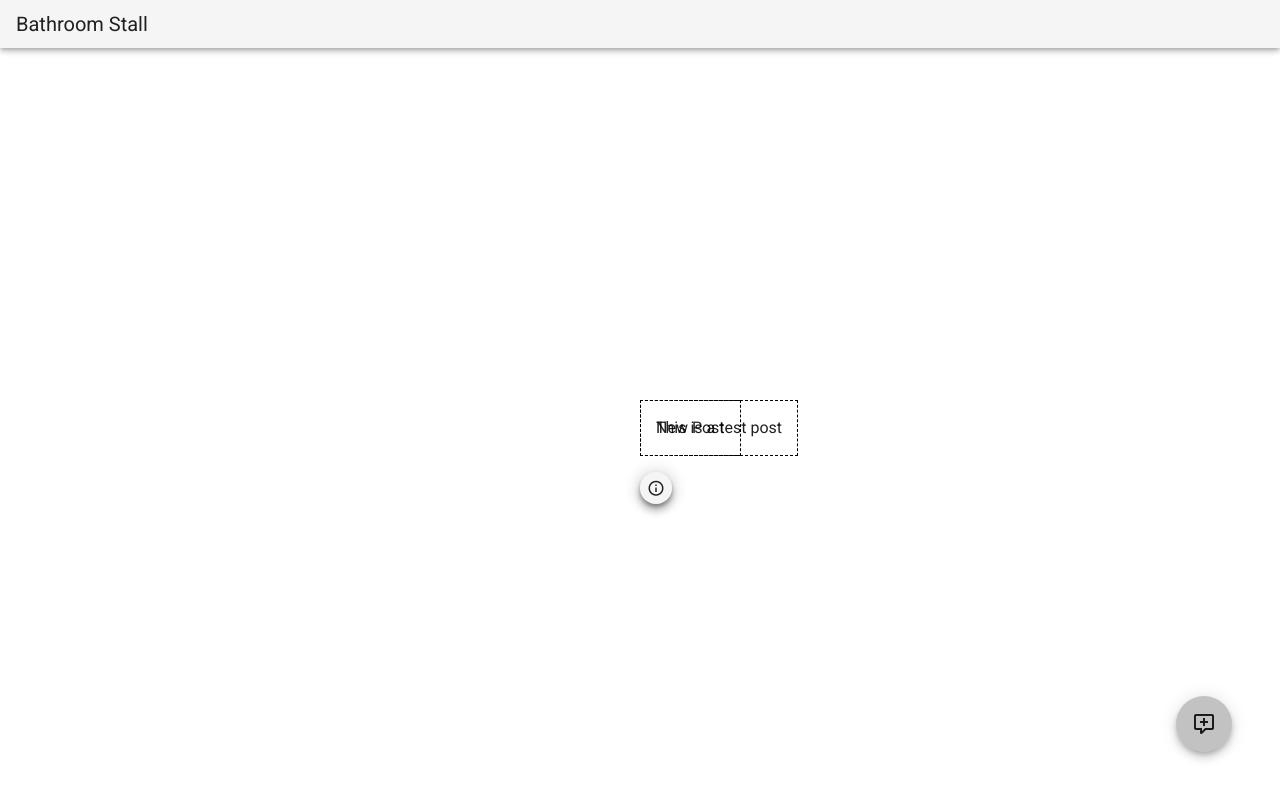
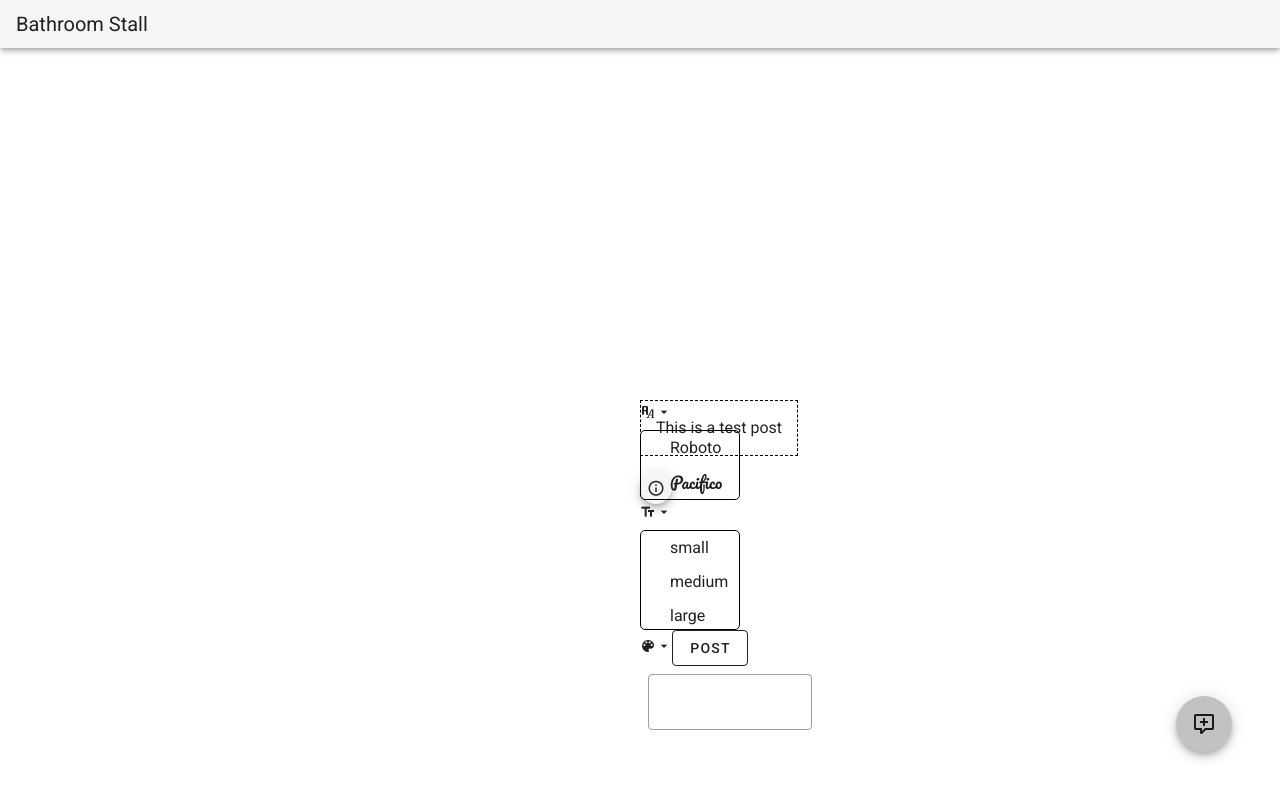
Before and after one commit to njbrunner/bathroom-stall, a Vue app: page / in a window 1280 px wide. Both pictures are taken after a click on the button 1204 px from the left and 724 px from the top of the page. Built offline with nearby package versions, Linux system fonts and the light colour scheme.

Commit message:
Added new post toolbar

```diff
--- a/package.json
+++ b/package.json
@@ -8,9 +8,13 @@
     "lint": "vue-cli-service lint"
   },
   "dependencies": {
+    "@samuelmeuli/font-manager": "^1.4.0",
+    "axios": "^0.19.2",
     "core-js": "^3.6.5",
+    "font-picker": "^3.5.1",
     "vue": "^2.6.11",
-    "vuetify": "^2.2.11"
+    "vuetify": "^2.2.11",
+    "webfontloader": "^1.6.28"
   },
   "devDependencies": {
     "@mdi/font": "^5.3.45",
--- a/public/index.html
+++ b/public/index.html
@@ -7,6 +7,7 @@
     <link rel="icon" href="<%= BASE_URL %>favicon.ico">
     <title><%= htmlWebpackPlugin.options.title %></title>
     <link rel="stylesheet" href="https://fonts.googleapis.com/css?family=Roboto:100,300,400,500,700,900">
+    <link href="https://fonts.googleapis.com/css2?family=Pacifico&family=Roboto&display=swap" rel="stylesheet">
     <link rel="stylesheet" href="https://cdn.jsdelivr.net/npm/@mdi/font@latest/css/materialdesignicons.min.css">
   </head>
   <body>
--- a/src/components/NewPost.vue
+++ b/src/components/NewPost.vue
@@ -1,41 +1,109 @@
 <template>
-<div class="container">
-    <div @mousedown="pointerDown" class="new-post-container" ref="newPost">
-        <p class="new-post-text">{{ text }}</p>
-        <v-btn
-        fab
-        x-small
-        class="button-info"
-        @click="toggleInfo">
-            <v-icon>mdi-information-outline</v-icon>
-        </v-btn>
+<div>
+    <div
+        class="new-post-container"
+        ref="newPost">
+        <div
+            class="new-post-toolbar"
+            v-bind:class="{'hide-toolbar': mouseDown}">
+            <button>
+                <i class="mdi mdi-format-font"></i>
+                <i class="mdi mdi-menu-down"></i>
+            </button>
+            <ul class="dropdown-menu">
+                <li
+                    class="dropdown-menu-item"
+                    v-for="(font, index) in fonts"
+                    :key="index"
+                    v-bind:style="{'font-family': font}">
+                    {{ font }}
+                </li>
+            </ul>
+            <button>
+                <i class="mdi mdi-format-size"></i>
+                <i class="mdi mdi-menu-down"></i>
+            </button>
+            <ul class="dropdown-menu">
+                <li
+                    class="dropdown-menu-item"
+                    v-for="(size, index) in fontSizes"
+                    :key="index">
+                    {{ size }}
+                </li>
+            </ul>
+            <button @click="openColorPicker">
+                <i class="mdi mdi-palette"></i>
+                <i class="mdi mdi-menu-down"></i>
+            </button>
+            <input
+                type="color"
+                class="element-display-none"
+                id="colorPicker"
+                ref="colorPicker">
+            <!-- <div id="font-picker"></div> -->
+            <!-- <v-select
+                :items=fontSizes
+                v-model="selectedFontSize"
+                solo>
+            </v-select>
+            <input
+                type="color"
+                v-model="selectedFontColor"
+                @change="test"> -->
+            <v-btn
+                outlined>
+                Post
+            </v-btn>
+        </div>
+        <div
+            @mousedown="pointerDown"
+            class="new-post-input-container">
+            <v-textarea
+                class="new-post-input apply-font"
+                id="new-post-input"
+                v-model="text"
+                rows="1"
+                auto-grow
+                outlined
+                :style="{'font-size': selectedFontSize, 'color': selectedFontColor + '!important'}">
+            </v-textarea>
 
-        <div v-if="infoBox" class="info-box">
-            <p>Mouse Down: {{ mouseDown }}</p>
-            <p>Position 1: {{ pos1 }}</p>
-            <p>Position 2: {{ pos2 }}</p>
-            <p>Position 3: {{ pos3 }}</p>
-            <p>Position 4: {{ pos4 }}</p>
+
         </div>
     </div>
 </div>
 </template>
 
 <script>
+// import axios from "axios";
+// import FontPicker from "font-picker";
+// import WebFont from "webfontloader";
+
 export default {
     name: "NewPost",
     data() {
         return {
-            text: "New Post",
+            text: null,
             pos1: 0,
             pos2: 0,
             pos3: 0,
             pos4: 0,
             mouseDown: false,
-            infoBox: false
+            fontSizes: ['small', 'medium', 'large'],
+            selectedFontSize: 'small',
+            selectedFontColor: '#000000',
+            fonts: ['Roboto', 'Pacifico'],
+        }
+    },
+    computed: {
+        fontStyle(fontName) {
+            return "font-family: " + fontName;
         }
     },
     methods: {
+        test() {
+            console.log(this.selectedFontColor);
+        },
         pointerDown: function(event) {
             event = event || window.event;
             event.preventDefault();
@@ -69,36 +137,68 @@ export default {
             element.style.top = (element.offsetTop - this.pos2) + "px";
             element.style.left = (element.offsetLeft - this.pos1) + "px";
         },
-        toggleInfo() {
-            this.infoBox = !this.infoBox
+        openColorPicker() {
+            this.$refs.colorPicker.click();
         },
     },
     mounted() {
         this.$refs.newPost.style.left = "50vw";
         this.$refs.newPost.style.top = "50vh";
-    // transform: translate(-50%, -50%);
-    }
+        // const api_key = "AIzaSyArcqIdXZv6-F2LCQ0Mam6aBJ0X7Xzbhd0";
+        // const fontPicker = new FontPicker(  // eslint-disable-line no-unused-vars
+        //     api_key, // Google API key
+        //     "Open Sans", // Default font
+        //     { limit: 250 }, // Additional options
+        // );
+        // console.log(fontPicker.getFonts());
+        // this.fonts = fontPicker.getFonts();
+        // console.log(this.fonts[0]);
+        // WebFont.load({
+        //     google: {
+        //         families: ['Roboto', 'Pacifico']
+        //     }
+        // });
+    },
 }
 </script>
 
 <style>
 .new-post-container {
     position: fixed;
-    z-index: 10;
+    z-index: 15;
+    /* border: dashed black 1px; */
 }
-.new-post-text {
-    padding: 15px;
-    border: dashed black 1px;
+.new-post-input-container {
+    padding: 8px 8px 0 8px;
     cursor: move;
+    /* border: dashed red 1px; */
 }
-.container {
-    margin-top: 100px;
+.hide-toolbar {
+    visibility: hidden;
 }
-.info-box {
-    margin-top: 16px;
+
+.element-display-none {
+    display: none;
 }
-.button-info {
-    margin-right: 0;
-    padding-right: 0;
+
+.dropdown-menu {
+  list-style: none;
+  border: 1px solid black;
+  border-radius: 5px;
+  width: 100px;
+  padding: 0;
+  margin-top: 5px;
+  max-height: 100px;
+  overflow-y: scroll;
+  /* display: none; */
+}
+
+.dropdown-menu-item {
+  padding: 5px;
+  cursor: pointer;
+}
+
+.dropdown-menu-item:hover {
+    background-color: lightgrey;
 }
 </style>
```
Also changed, not shown: 1 other file (tests, documents, lock files or other folders).
